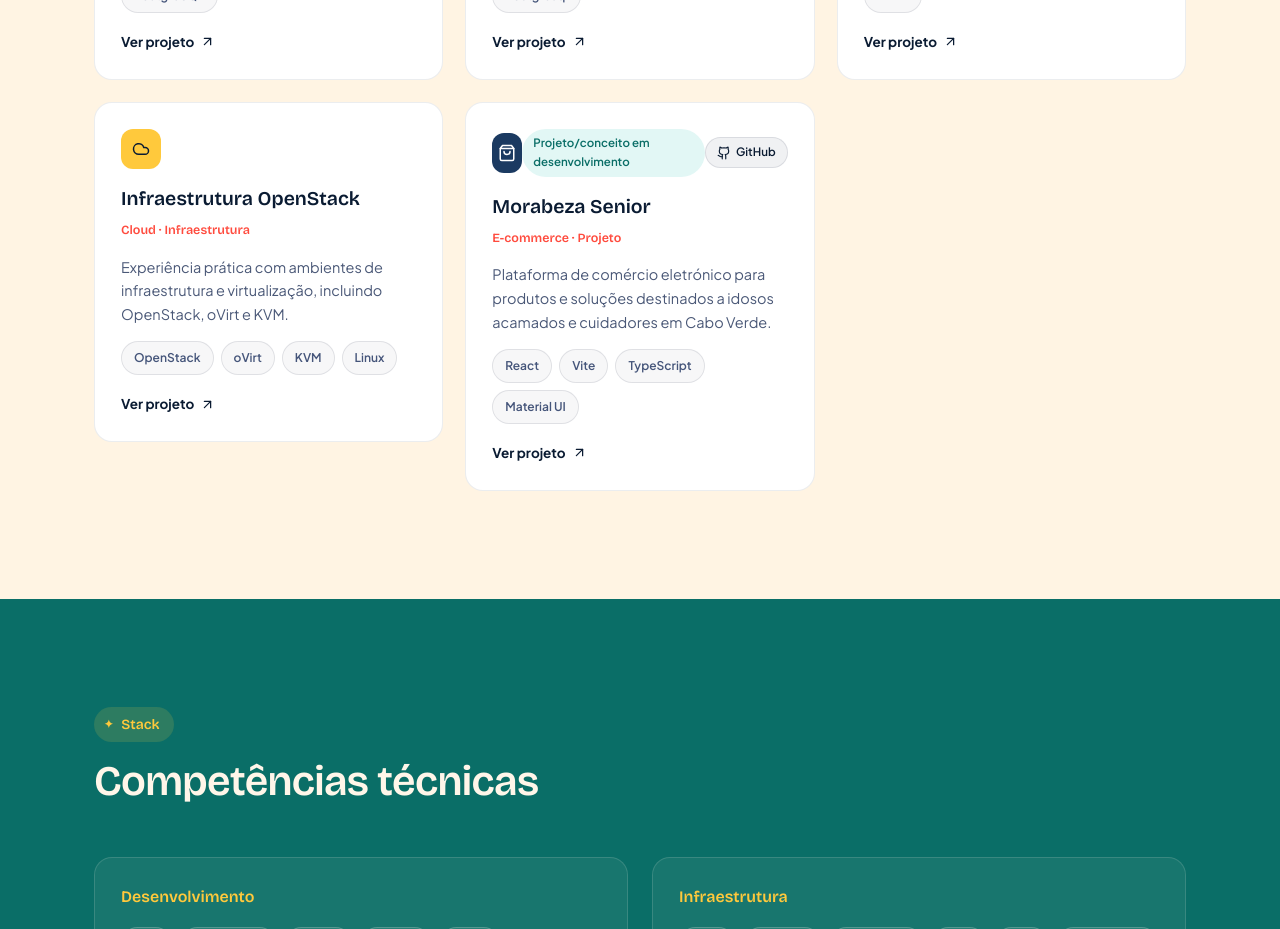
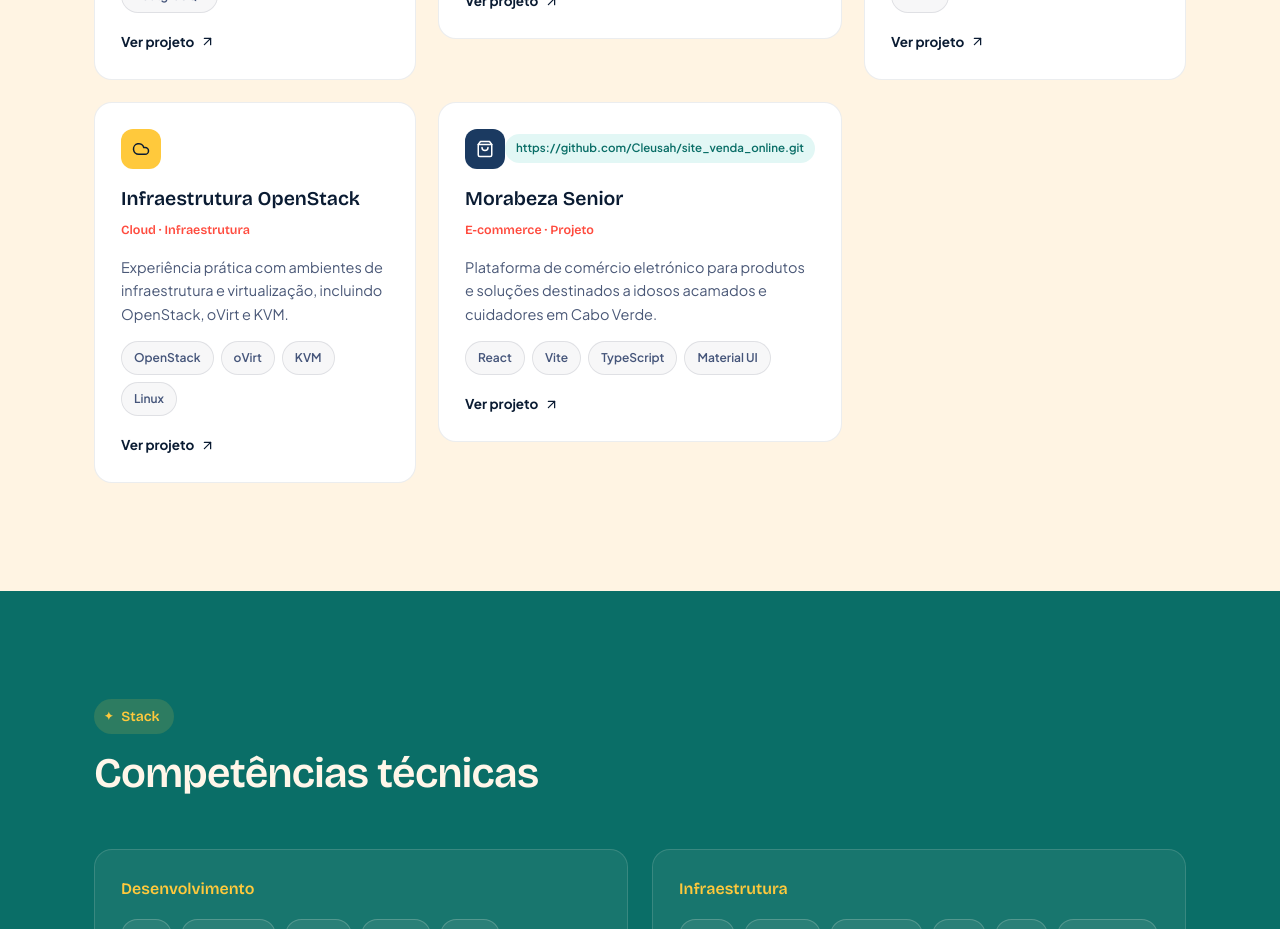
Before and after one commit to Cleusah/portfolio-cleusa, a React (Vite) app: page / in a window 1280 px wide. Shown: the part 3880-4809 px from the top of the page. Built offline with nearby package versions, Linux system fonts and the light colour scheme.

Commit message:
correçao

```diff
--- a/src/components/ProjectCard.jsx
+++ b/src/components/ProjectCard.jsx
@@ -1,4 +1,4 @@
-import { ArrowUpRight, Wallet, Globe, Server, Cloud, ShoppingBag, Truck, Github, Play } from "lucide-react";
+import { ArrowUpRight, Wallet, Globe, Server, Cloud, ShoppingBag, Truck, GitHub, Play } from "lucide-react";
 
 const ICONS = {
   fintech: Wallet,
@@ -21,12 +21,6 @@ export default function ProjectCard({ project, onOpen }) {
           <span className="project-video-badge"><Play size={11} fill="currentColor" /> Vídeo</span>
         )} */}
 
-        {project.github &&
-         ( <a href={project.github}
-          target="_blank" rel="noopener noreferrer"
-          className="project-github" onClick={(e) => e.stopPropagation()}
-           title="Ver repositório no GitHub" >
-           <Github size={14} /> GitHub </a> )}
       </div>
 
       <div>
--- a/src/components/ProjectModal.jsx
+++ b/src/components/ProjectModal.jsx
@@ -91,7 +91,6 @@ export default function ProjectModal({ project, onClose }) {
           </div>
         )}
 
-
       </div>
     </div>
   );
--- a/src/data/projects.js
+++ b/src/data/projects.js
@@ -102,7 +102,7 @@ export const projects = [
     visual: "ecommerce",
     video: null,
     github: "https://github.com/Cleusah/site_venda_online.git",
-    status: "Projeto/conceito em desenvolvimento",
+    status: "https://github.com/Cleusah/site_venda_online.git",
   },
 
 ];
```
